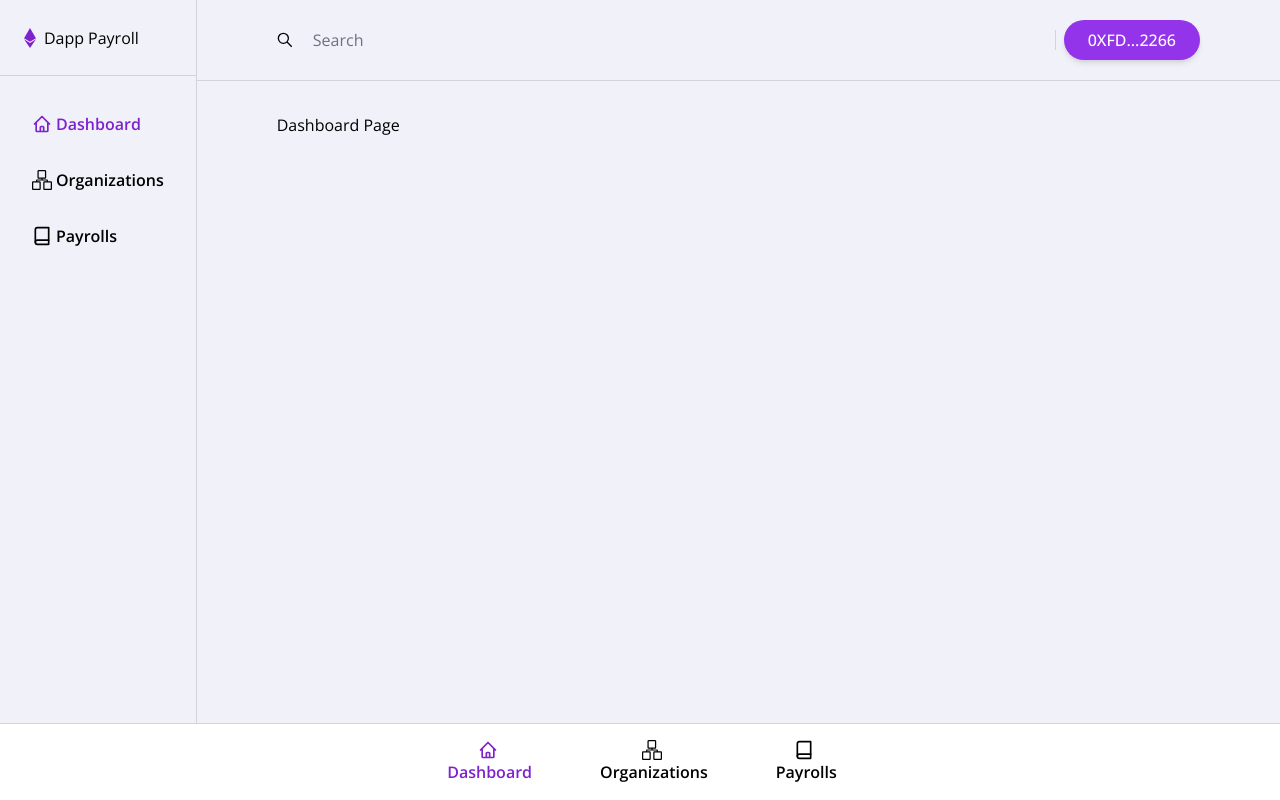
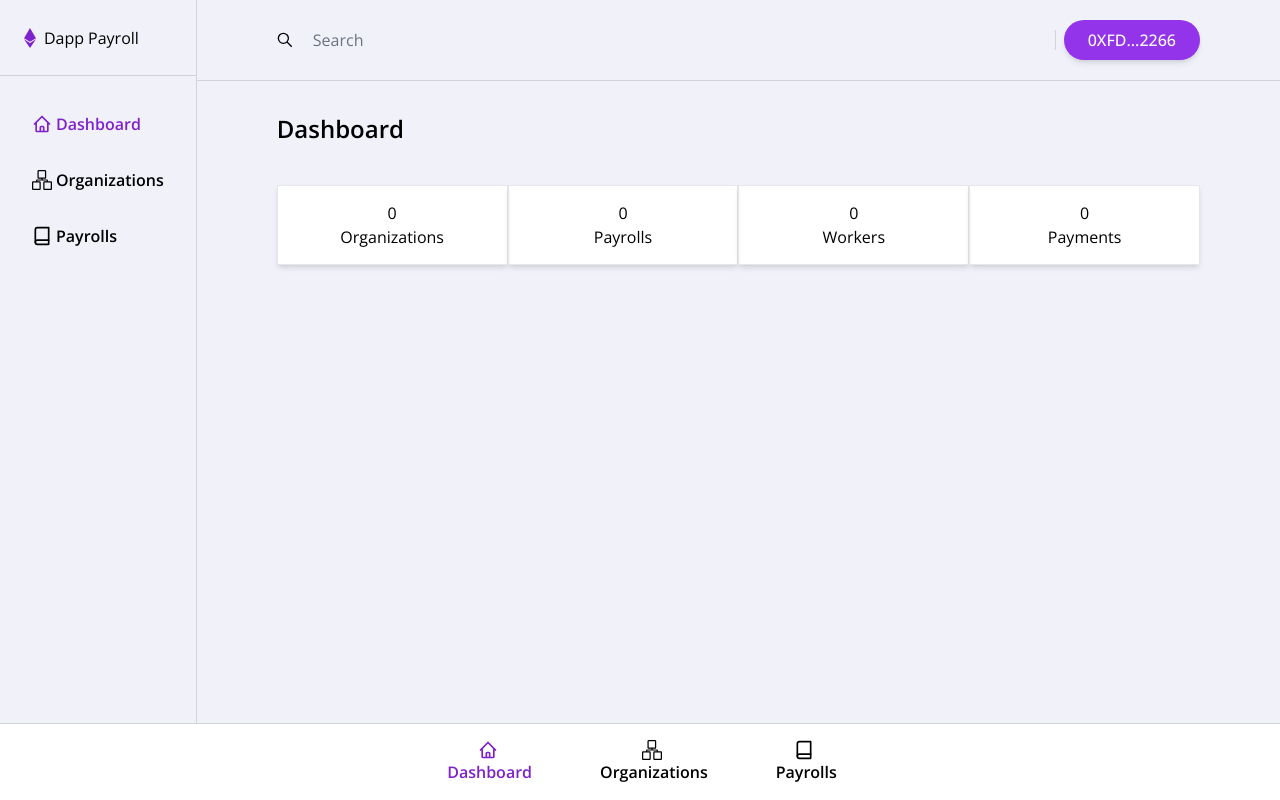
Before and after one commit to HVDgeek/dapp-payroll, a React (Create React App) app: page / in a window 1280 px wide. Built offline with nearby package versions, Linux system fonts and the light colour scheme.

Commit message:
Create `Stats` component

```diff
--- /dev/null
+++ b/src/components/Stats.jsx
@@ -0,0 +1,58 @@
+import PropTypes from "prop-types";
+
+function Stats({ stats }) {
+  return (
+    <div>
+      <h4 className="mb-3 font-semibold text-2xl">Dashboard</h4>
+      <div className="flex flex-col sm:flex-row justify-center item-center bg-white mt-10">
+        <div
+          className="flex flex-col justify-center items-center border border-gray-200 h-20
+        shadow-md w-full
+        "
+        >
+          <span>{stats.id}</span>
+          <span>Organizations</span>
+        </div>
+        <div
+          className="flex flex-col justify-center items-center border border-gray-200 h-20
+        shadow-md w-full
+        "
+        >
+          <span>{stats.payrolls}</span>
+          <span>Payrolls</span>
+        </div>
+        <div
+          className="flex flex-col justify-center items-center border border-gray-200 h-20
+        shadow-md w-full
+        "
+        >
+          <span>{stats.workers}</span>
+          <span>Workers</span>
+        </div>
+        <div
+          className="flex flex-col justify-center items-center border border-gray-200 h-20
+        shadow-md w-full
+        "
+        >
+          <span>{stats.payments}</span>
+          <span>Payments</span>
+        </div>
+      </div>
+    </div>
+  );
+}
+
+Stats.propTypes = {
+  stats: PropTypes.shape({
+    id: PropTypes.number.isRequired,
+    account: PropTypes.string.isRequired,
+    balance: PropTypes.number.isRequired,
+    name: PropTypes.string.isRequired,
+    description: PropTypes.string.isRequired,
+    payments: PropTypes.number.isRequired,
+    payrolls: PropTypes.number.isRequired,
+    workers: PropTypes.number.isRequired,
+  }).isRequired,
+};
+
+export default Stats;
--- a/src/pages/Dashboard.jsx
+++ b/src/pages/Dashboard.jsx
@@ -1,5 +1,22 @@
+import Stats from "../components/Stats";
+
 const Dashboard = () => {
-  return <h1>Dashboard Page</h1>;
+  const stats = {
+    id: 0,
+    account: "",
+    balance: 0,
+    name: "",
+    description: "",
+    payments: 0,
+    payrolls: 0,
+    workers: 0,
+  };
+
+  return (
+    <>
+      <Stats stats={stats} />
+    </>
+  );
 };
 
 export default Dashboard;
```
